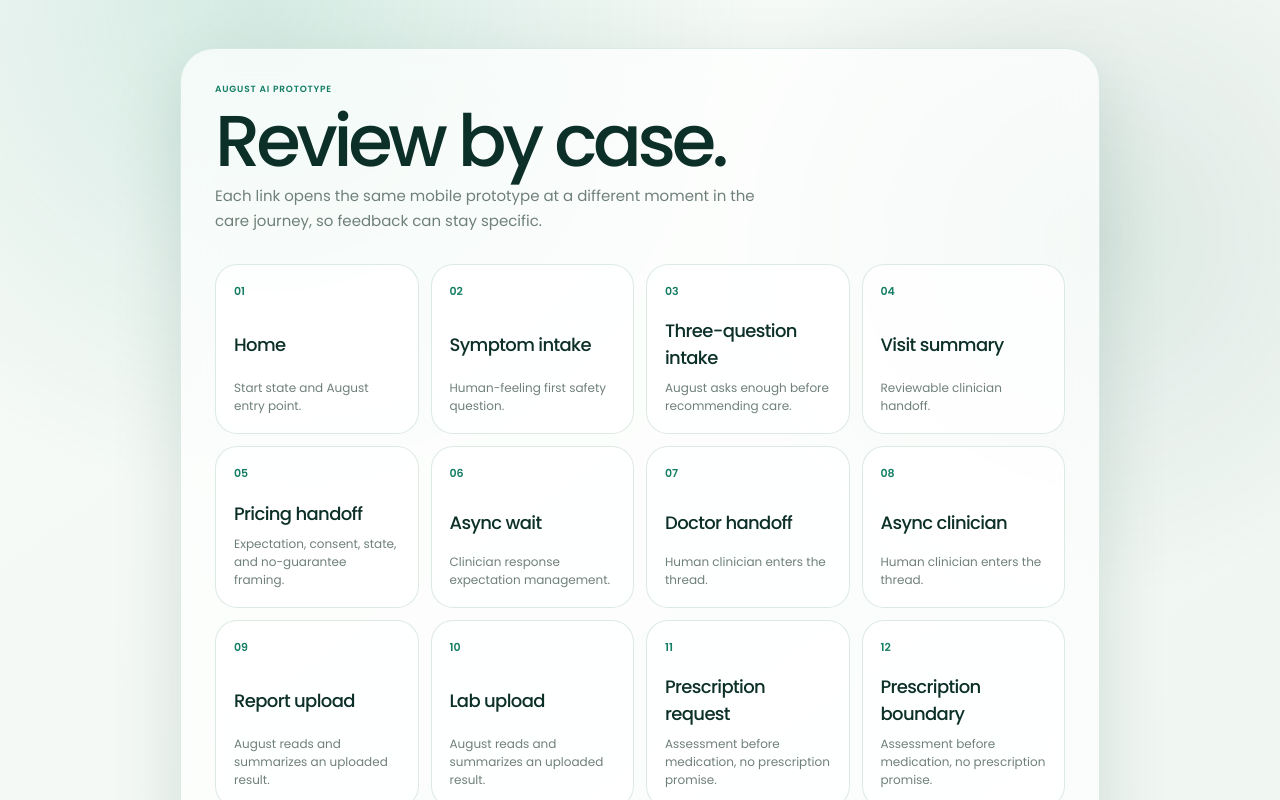
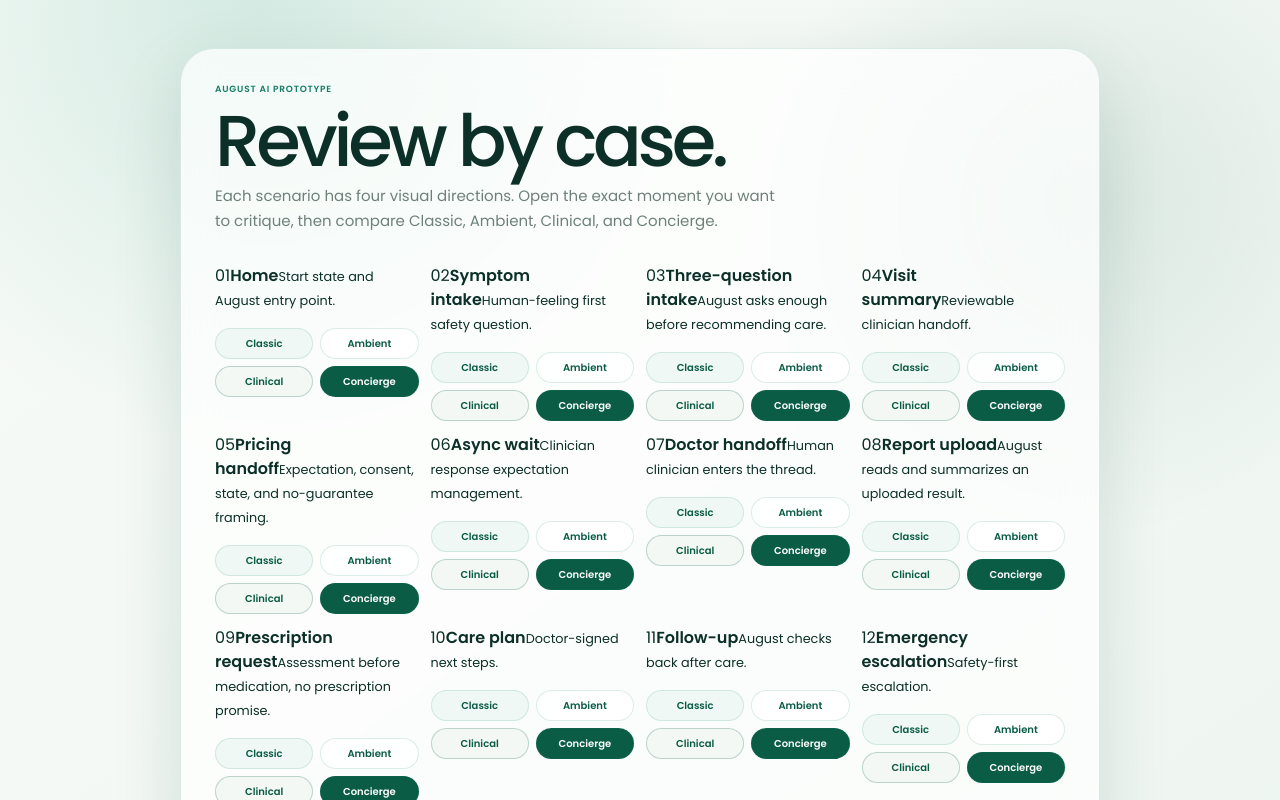
Before and after one commit to Parthawe/august-care-prototype, a Next.js app: page /cases in a window 1280 px wide. Shown: the top 800 px of the page. Built offline with nearby package versions, Linux system fonts and the light colour scheme.

Commit message:
Add scenario variation matrix

```diff
--- a/app/AugustPrototype.tsx
+++ b/app/AugustPrototype.tsx
@@ -11,6 +11,7 @@
 import {
   getPrototypeCase,
   type PrototypeCaseId,
+  type PrototypeVariationId,
   type PrototypeView,
 } from "./prototypeCases";
 
@@ -256,9 +257,11 @@
 export function AugustPrototype({
   initialView = "home",
   initialConcern = "",
+  variation = "classic",
 }: {
   initialView?: PrototypeView;
   initialConcern?: string;
+  variation?: PrototypeVariationId;
 }) {
   const [view, setView] = useState<PrototypeView>(initialView);
   const [concern, setConcern] = useState(initialConcern);
@@ -358,7 +361,7 @@
   };
 
   return (
-    <main className="prototype-shell">
+    <main className={`prototype-shell variation-${variation}`}>
       <section className="device-stage">
         <div className="phone-frame">
           <div className="phone-status">
--- /dev/null
+++ b/app/cases/[scenario]/[variation]/page.tsx
@@ -0,0 +1,59 @@
+import { notFound } from "next/navigation";
+import { AugustPrototype } from "../../../AugustPrototype";
+import {
+  getPrototypeCase,
+  getPrototypeVariation,
+  prototypeCases,
+  prototypeVariations,
+} from "../../../prototypeCases";
+
+type Props = {
+  params: Promise<{
+    scenario: string;
+    variation: string;
+  }>;
+};
+
+export function generateStaticParams() {
+  return prototypeCases.flatMap((prototypeCase) =>
+    prototypeVariations.map((variation) => ({
+      scenario: prototypeCase.id,
+      variation: variation.id,
+    }))
+  );
+}
+
+export async function generateMetadata({ params }: Props) {
+  const { scenario, variation } = await params;
+  const prototypeCase = getPrototypeCase(scenario);
+  const prototypeVariation = getPrototypeVariation(variation);
+
+  if (!prototypeCase) {
+    return {
+      title: "August prototype variation",
+    };
+  }
+
+  return {
+    title: `August prototype — ${prototypeCase.label} / ${prototypeVariation.label}`,
+    description: `Review the ${prototypeVariation.label.toLowerCase()} variation for ${prototypeCase.label.toLowerCase()} in the August AI prototype.`,
+  };
+}
+
+export default async function PrototypeVariationPage({ params }: Props) {
+  const { scenario, variation } = await params;
+  const prototypeCase = getPrototypeCase(scenario);
+  const prototypeVariation = getPrototypeVariation(variation);
+
+  if (!prototypeCase) {
+    notFound();
+  }
+
+  return (
+    <AugustPrototype
+      initialView={prototypeCase.view}
+      initialConcern={prototypeCase.concern}
+      variation={prototypeVariation.id}
+    />
+  );
+}
--- a/app/cases/[scenario]/page.tsx
+++ b/app/cases/[scenario]/page.tsx
@@ -42,6 +42,7 @@
     <AugustPrototype
       initialView={prototypeCase.view}
       initialConcern={prototypeCase.concern}
+      variation="classic"
     />
   );
 }
--- a/app/cases/page.tsx
+++ b/app/cases/page.tsx
@@ -1,6 +1,6 @@
 import type { Metadata } from "next";
 import Link from "next/link";
-import { prototypeCases } from "../prototypeCases";
+import { primaryPrototypeCases, prototypeVariations } from "../prototypeCases";
 
 export const metadata: Metadata = {
   title: "August — Prototype cases",
@@ -14,19 +14,31 @@
         <p className="eyebrow">August AI prototype</p>
         <h1>Review by case.</h1>
         <p>
-          Each link opens the same mobile prototype at a different moment in the
-          care journey, so feedback can stay specific.
+          Each scenario has four visual directions. Open the exact moment you
+          want to critique, then compare Classic, Ambient, Clinical, and
+          Concierge.
         </p>
-        <div className="case-link-grid">
-          {prototypeCases.map((prototypeCase, index) => (
-            <Link
-              href={`/cases/${prototypeCase.id}`}
+        <div className="case-link-grid variation-case-grid">
+          {primaryPrototypeCases.map((prototypeCase, index) => (
+            <article
+              className="case-variation-card"
               key={prototypeCase.id}
             >
               <span>{String(index + 1).padStart(2, "0")}</span>
               <strong>{prototypeCase.label}</strong>
               <small>{prototypeCase.note}</small>
-            </Link>
+              <div className="variation-link-row">
+                {prototypeVariations.map((variation) => (
+                  <Link
+                    href={`/cases/${prototypeCase.id}/${variation.id}`}
+                    key={variation.id}
+                    title={variation.note}
+                  >
+                    {variation.label}
+                  </Link>
+                ))}
+              </div>
+            </article>
           ))}
         </div>
         <Link className="case-home-link" href="/">
--- a/app/globals.css
+++ b/app/globals.css
@@ -115,6 +115,48 @@
     0 40px 90px rgba(7, 65, 50, 0.25);
 }
 
+.variation-ambient {
+  background:
+    radial-gradient(circle at 50% 26%, rgba(136, 205, 178, 0.22), transparent 35%),
+    linear-gradient(145deg, #fbfdfb 0%, #edf7f2 100%);
+}
+
+.variation-ambient .phone-frame {
+  border-radius: 52px;
+  background: #fcfefc;
+  box-shadow:
+    0 0 0 7px rgba(14, 72, 58, 0.9),
+    0 38px 110px rgba(42, 129, 101, 0.22);
+}
+
+.variation-clinical {
+  background:
+    radial-gradient(circle at 50% 14%, rgba(20, 125, 100, 0.15), transparent 30%),
+    linear-gradient(145deg, #f5faf7 0%, #eaf3ef 100%);
+}
+
+.variation-clinical .phone-frame {
+  border-radius: 36px;
+  background: #f8fbf9;
+  box-shadow:
+    0 0 0 7px rgba(6, 42, 35, 0.96),
+    0 34px 78px rgba(7, 65, 50, 0.22);
+}
+
+.variation-concierge {
+  background:
+    radial-gradient(circle at 50% 38%, rgba(22, 135, 101, 0.28), transparent 36%),
+    linear-gradient(145deg, #e8f3ee 0%, #cfe4da 100%);
+}
+
+.variation-concierge .phone-frame {
+  background: linear-gradient(180deg, #062b24 0%, #0b3d31 22%, #fbfcfa 22%);
+  box-shadow:
+    0 0 0 7px rgba(3, 28, 24, 0.98),
+    0 0 0 10px rgba(255, 255, 255, 0.35),
+    0 42px 100px rgba(4, 44, 35, 0.34);
+}
+
 .phone-status {
   position: absolute;
   z-index: 10;
@@ -593,6 +635,146 @@
   background: white;
   padding: 14px;
   box-shadow: 0 10px 25px rgba(11, 92, 69, 0.06);
+}
+
+.variation-ambient .screen {
+  padding-bottom: 102px;
+}
+
+.variation-ambient .care-header,
+.variation-ambient .composer,
+.variation-ambient .bottom-nav,
+.variation-ambient .hero-composer,
+.variation-ambient .summary-card {
+  border-color: rgba(27, 130, 101, 0.1);
+  background: rgba(255, 255, 255, 0.62);
+  box-shadow: 0 18px 46px rgba(72, 142, 116, 0.09);
+}
+
+.variation-ambient .message-bubble {
+  color: #294b43;
+  font-size: 12.5px;
+  line-height: 1.75;
+}
+
+.variation-ambient .message-patient .message-bubble {
+  background: linear-gradient(145deg, #107257, #0b5c45);
+  border-radius: 24px 10px 24px 24px;
+}
+
+.variation-ambient .message-clinician .message-bubble,
+.variation-ambient .record-update,
+.variation-ambient .upload-preview,
+.variation-ambient .doctor-profile-card,
+.variation-ambient .extraction-card,
+.variation-ambient .followup-card {
+  border-radius: 24px;
+  background: rgba(255, 255, 255, 0.64);
+}
+
+.variation-clinical .care-header {
+  grid-template-columns: 34px 32px 1fr 34px;
+  border-radius: 14px;
+  border-color: rgba(13, 104, 78, 0.22);
+  background: rgba(255, 255, 255, 0.9);
+  box-shadow: 0 9px 22px rgba(8, 76, 57, 0.08);
+}
+
+.variation-clinical .conversation-body,
+.variation-clinical .page-body {
+  padding-left: 16px;
+  padding-right: 16px;
+}
+
+.variation-clinical .message-meta {
+  color: #064c3b;
+  letter-spacing: 0.02em;
+  text-transform: uppercase;
+}
+
+.variation-clinical .message-bubble,
+.variation-clinical .summary-card li,
+.variation-clinical .included-card > div,
+.variation-clinical .status-track strong {
+  font-size: 9.5px;
+}
+
+.variation-clinical .message-clinician .message-bubble,
+.variation-clinical .summary-card,
+.variation-clinical .included-card,
+.variation-clinical .status-track,
+.variation-clinical .plan-preview,
+.variation-clinical .next-card {
+  border-radius: 12px;
+  border-color: rgba(11, 92, 69, 0.22);
+  box-shadow: none;
+}
+
+.variation-clinical .message-patient .message-bubble {
+  border-radius: 14px 5px 14px 14px;
+  box-shadow: none;
+}
+
+.variation-concierge .phone-status {
+  background: linear-gradient(#062b24 68%, transparent);
+  color: white;
+}
+
+.variation-concierge .phone-status i,
+.variation-concierge .phone-status::after {
+  background: white;
+}
+
+.variation-concierge .home-screen,
+.variation-concierge .conversation-screen,
+.variation-concierge .summary-screen,
+.variation-concierge .waiting-screen,
+.variation-concierge .plan-screen,
+.variation-concierge .boundary-screen {
+  background:
+    radial-gradient(circle at 85% 8%, rgba(255, 255, 255, 0.16), transparent 26%),
+    linear-gradient(180deg, transparent 0, transparent 104px, #fbfcfa 104px);
+}
+
+.variation-concierge .home-nav .brand,
+.variation-concierge .home-greeting,
+.variation-concierge .home-hero h2 {
+  color: white;
+}
+
+.variation-concierge .home-hero p {
+  color: rgba(255, 255, 255, 0.72);
+}
+
+.variation-concierge .home-hero .pill {
+  background: rgba(255, 255, 255, 0.13);
+  color: white;
+}
+
+.variation-concierge .care-header {
+  margin-top: 12px;
+  border-color: rgba(255, 255, 255, 0.28);
+  background: rgba(255, 255, 255, 0.9);
+}
+
+.variation-concierge .message-clinician .message-bubble,
+.variation-concierge .summary-card,
+.variation-concierge .included-card,
+.variation-concierge .status-track,
+.variation-concierge .plan-preview,
+.variation-concierge .upload-preview,
+.variation-concierge .doctor-profile-card,
+.variation-concierge .extraction-card,
+.variation-concierge .followup-card {
+  border-radius: 24px;
+  border-color: rgba(11, 92, 69, 0.12);
+  box-shadow: 0 18px 44px rgba(11, 92, 69, 0.09);
+}
+
+.variation-concierge .message-patient .message-bubble,
+.variation-concierge .primary-button,
+.variation-concierge .bottom-nav .august-tab {
+  background: linear-gradient(145deg, #07513f, #0d7458);
 }
 
 .upload-preview,
@@ -1622,7 +1804,7 @@
   margin-top: 30px;
 }
 
-.case-link-grid a {
+.case-link-card {
   display: grid;
   min-height: 132px;
   align-content: space-between;
@@ -1631,36 +1813,70 @@
   border-radius: 22px;
   background: rgba(255, 255, 255, 0.74);
   color: var(--ink);
-  text-decoration: none;
   transition:
     transform 0.18s ease,
     box-shadow 0.18s ease,
     border-color 0.18s ease;
 }
 
-.case-link-grid a:hover {
+.case-link-card:hover {
   border-color: rgba(20, 125, 100, 0.28);
   box-shadow: 0 16px 36px rgba(11, 92, 69, 0.1);
   transform: translateY(-2px);
 }
 
-.case-link-grid span {
+.case-link-card > span {
   color: var(--green);
   font-size: 11px;
   font-weight: 600;
 }
 
-.case-link-grid strong {
+.case-link-card > strong {
   margin-top: 18px;
   font-size: 18px;
   font-weight: 500;
   letter-spacing: -0.035em;
 }
 
-.case-link-grid small {
+.case-link-card > small {
   margin-top: 8px;
   color: var(--muted);
   font-size: 12px;
+}
+
+.variation-link-row {
+  display: grid;
+  grid-template-columns: repeat(2, minmax(0, 1fr));
+  gap: 7px;
+  margin-top: 16px;
+}
+
+.variation-link-row a {
+  display: inline-flex;
+  min-height: 31px;
+  align-items: center;
+  justify-content: center;
+  border: 1px solid rgba(20, 125, 100, 0.14);
+  border-radius: 999px;
+  background: rgba(234, 246, 241, 0.72);
+  color: var(--forest);
+  font-size: 10px;
+  font-weight: 600;
+  text-decoration: none;
+}
+
+.variation-link-row a:nth-child(2) {
+  background: rgba(255, 255, 255, 0.72);
+}
+
+.variation-link-row a:nth-child(3) {
+  border-color: rgba(11, 92, 69, 0.24);
+  background: rgba(242, 248, 245, 0.92);
+}
+
+.variation-link-row a:nth-child(4) {
+  background: var(--forest);
+  color: white;
 }
 
 .case-home-link {
--- a/app/prototypeCases.ts
+++ b/app/prototypeCases.ts
@@ -12,6 +12,39 @@
   | "followup"
   | "emergency"
   | "unsupported";
+
+export type PrototypeVariationId =
+  | "classic"
+  | "ambient"
+  | "clinical"
+  | "concierge";
+
+export const prototypeVariations = [
+  {
+    id: "classic",
+    label: "Classic",
+    note: "Balanced August baseline: premium chat, soft cards, restrained clinical detail.",
+  },
+  {
+    id: "ambient",
+    label: "Ambient",
+    note: "Softer companion feel with more air, glow, and less visible structure.",
+  },
+  {
+    id: "clinical",
+    label: "Clinical",
+    note: "More trust-forward: clearer status, sharper surfaces, stronger care-system cues.",
+  },
+  {
+    id: "concierge",
+    label: "Concierge",
+    note: "High-touch and premium: darker green shell, elevated panels, guided service feel.",
+  },
+] satisfies Array<{
+  id: PrototypeVariationId;
+  label: string;
+  note: string;
+}>;
 
 export const prototypeCases = [
   {
@@ -143,6 +176,28 @@
 
 export type PrototypeCaseId = (typeof prototypeCases)[number]["id"];
 
+export const primaryPrototypeCaseIds = [
+  "home",
+  "symptom-intake",
+  "three-questions",
+  "visit-summary",
+  "pricing-checkout",
+  "async-wait",
+  "doctor-handoff",
+  "report-upload",
+  "prescription-request",
+  "care-plan",
+  "follow-up",
+  "emergency",
+  "unsupported",
+] as const;
+
+export const primaryPrototypeCases = primaryPrototypeCaseIds
+  .map((caseId) => prototypeCases.find((prototypeCase) => prototypeCase.id === caseId))
+  .filter((prototypeCase): prototypeCase is (typeof prototypeCases)[number] =>
+    Boolean(prototypeCase)
+  );
+
 export function getPrototypeCase(caseId: string | string[] | null | undefined) {
   const normalizedCaseId = Array.isArray(caseId) ? caseId[0] : caseId;
   if (!normalizedCaseId) return undefined;
@@ -150,3 +205,17 @@
     (prototypeCase) => prototypeCase.id === normalizedCaseId
   );
 }
+
+export function getPrototypeVariation(
+  variationId: string | string[] | null | undefined
+) {
+  const normalizedVariationId = Array.isArray(variationId)
+    ? variationId[0]
+    : variationId;
+  if (!normalizedVariationId) return prototypeVariations[0];
+  return (
+    prototypeVariations.find(
+      (variation) => variation.id === normalizedVariationId
+    ) ?? prototypeVariations[0]
+  );
+}
```
Also changed, not shown: 1 other file (tests, documents, lock files or other folders).
